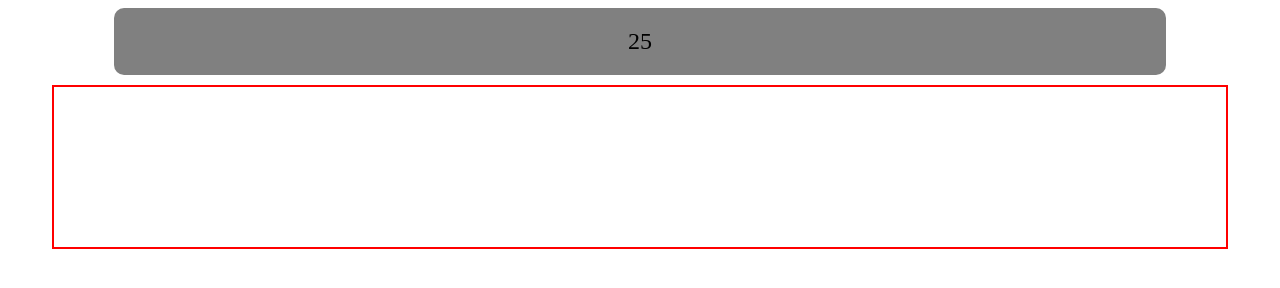
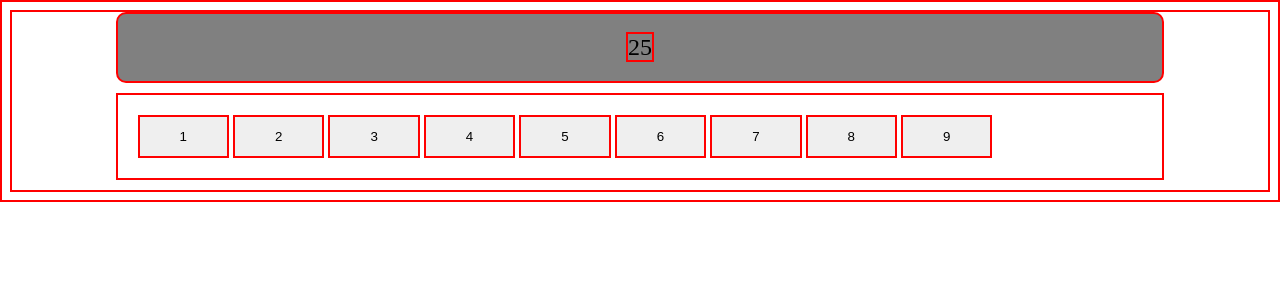
Before and after one commit to Defalt42/JavaScript-Calculator, a plain HTML site: page index.html in a window 1280 px wide. Drawn offline with Linux system fonts and the light colour scheme.

Commit message:
Add buttons and event listeners

```diff
--- a/calc.css
+++ b/calc.css
@@ -1,3 +1,6 @@
+* {
+  border: 2px solid red;
+}
 body {
   font-size: 16px;
 }
@@ -16,8 +19,12 @@ body {
 }
 
 #calc-numbers {
-  border: 2px solid red;
-  padding: 80px;
+  padding: 20px;
   width: 80%;
   margin: 10px auto;
 }
+
+button {
+  padding: 12px 40px;
+  margin: 0!important;
+}
--- a/calc.js
+++ b/calc.js
@@ -0,0 +1,8 @@
+let numButtons = document.querySelectorAll('button');
+let result = document.querySelector('#result');
+
+numButtons.forEach(function(btn) {
+  btn.addEventListener('click', function() {
+    result.textContent = btn.textContent;
+  });
+});
--- a/index.html
+++ b/index.html
@@ -10,6 +10,17 @@
     <div id="calc-display">
       <span id="result">25</span>
     </div>
-    <div id="calc-numbers"></div>
+    <div id="calc-numbers">
+      <button type="button" name="button">1</button>
+      <button type="button" name="button">2</button>
+      <button type="button" name="button">3</button>
+      <button type="button" name="button">4</button>
+      <button type="button" name="button">5</button>
+      <button type="button" name="button">6</button>
+      <button type="button" name="button">7</button>
+      <button type="button" name="button">8</button>
+      <button type="button" name="button">9</button>
+    </div>
+    <script src="calc.js"></script>
   </body>
 </html>
```
